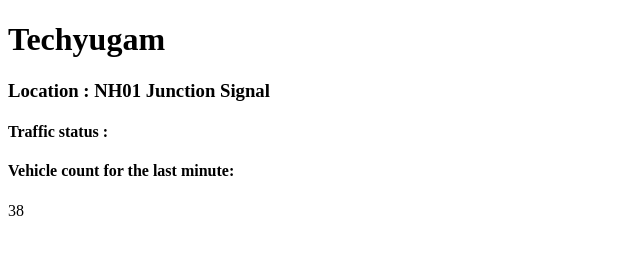
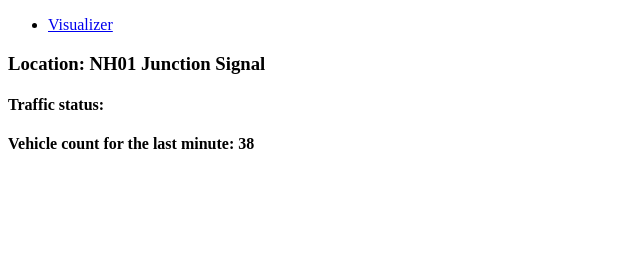
Before and after one commit to foolcardssk/Mini-Project, a plain HTML site: page index.html in a window 1280 px wide. Shown: the whole page, without its empty margins (0-640 px from the left). Drawn offline with Linux system fonts and the light colour scheme.

Commit message:
Updated index.html
but, things to do:
1. Need to change the color scheme,
2. Need to add footer.

```diff
--- a/index.html
+++ b/index.html
@@ -1,19 +1,29 @@
+<!DOCTYPE html>
 <!DOCTYPE html>
 <html lang="en">
 <head>
     <meta charset="UTF-8">
     <meta http-equiv="X-UA-Compatible" content="IE=edge">
     <meta name="viewport" content="width=device-width, initial-scale=1.0">
-    <title>Document</title>
-
-    <link rel="stylesheet" href="style.css">
+    <title>Traffic Analyzer</title>
+    <link rel="stylesheet" href="css/style.css">
     <script src="script.js"></script>
 </head>
 <body>
-    <h1>Techyugam</h1>
-    <h3>Location : NH01 Junction Signal</h3>
-    <h4>Traffic status : </h4>
-    <h4>Vehicle count for the last minute: </h4>
-    <p id="p1"></p>
+    <header>
+        <nav>
+            <ul>
+                <li><a href="#">Visualizer</a></li>
+            </ul>
+        </nav>
+    </header>
+    <div class="container">
+        <div class="main1">
+            <h3>Location: NH01 Junction Signal</h3>
+            <h4>Traffic status: </h4>
+            <h4>Vehicle count for the last minute: <a id="p1"></a></h4>
+        </div>
+    </div>
+    <!--need to place footer also color scheme should get changed-->
 </body>
 </html>
```
